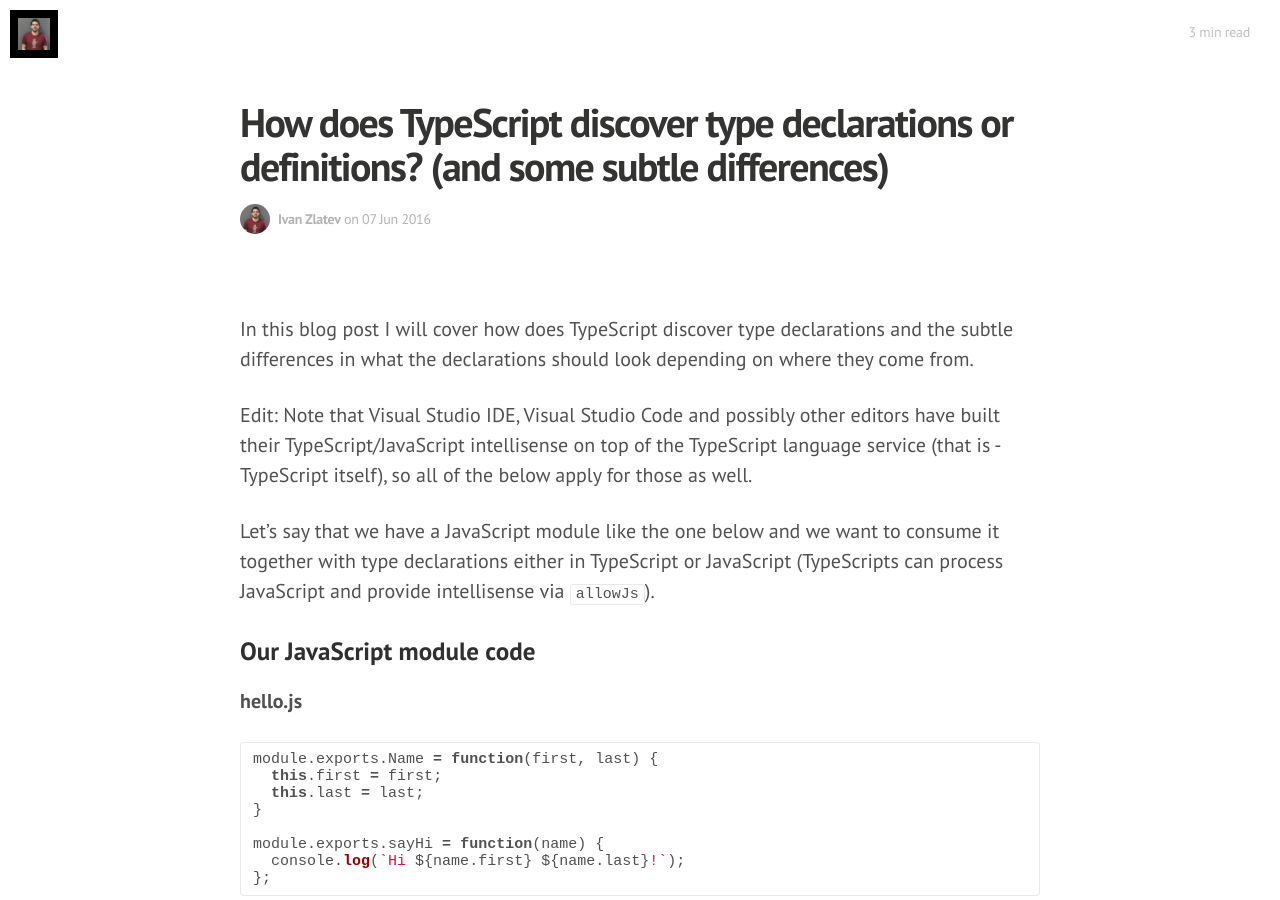
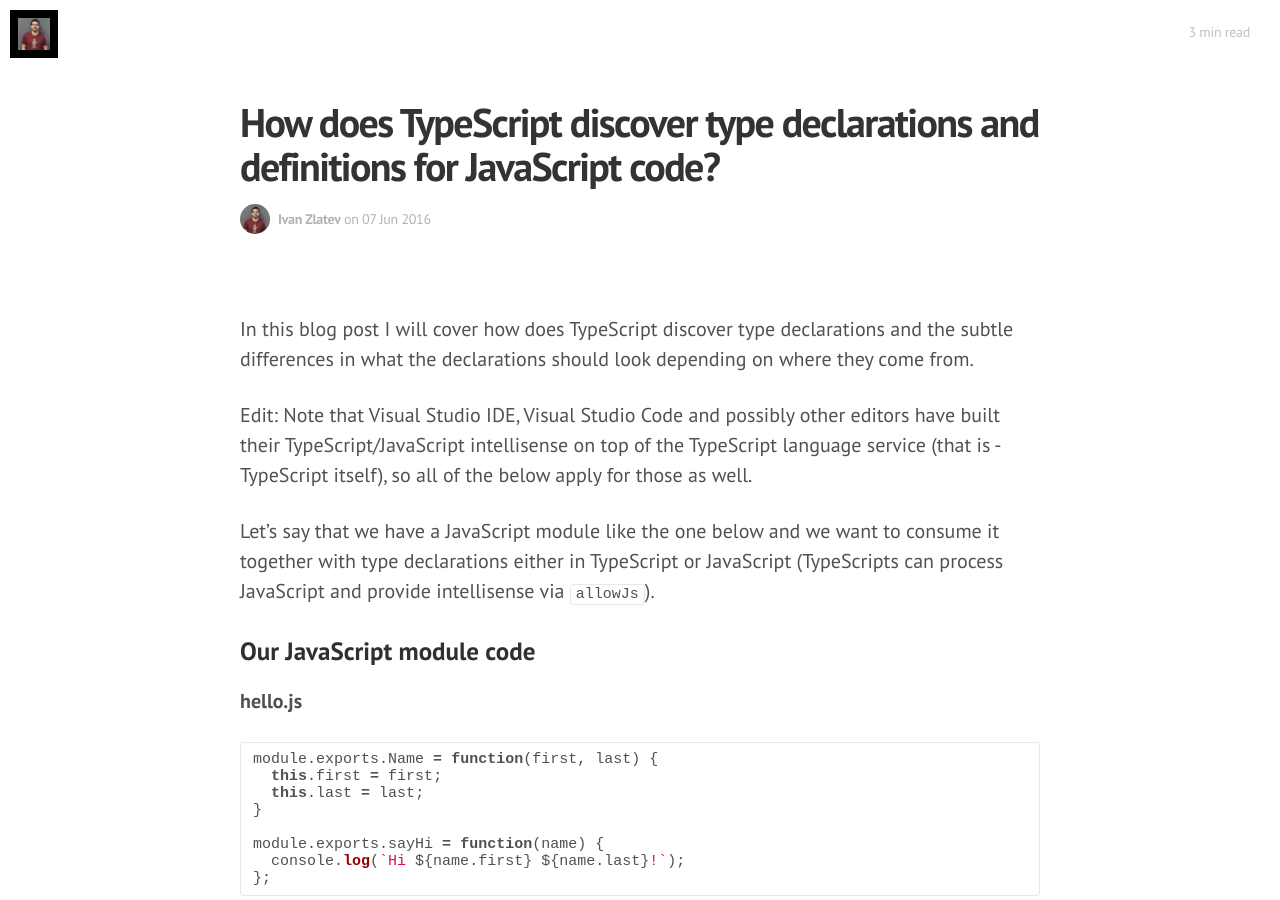
Before and after one commit to ivanz/ivanz.github.io, a Jekyll site: the page built from _posts/2016-06-07-how-does-typescript-discover-type-declarations-definitions-javascript.md, in a window 1280 px wide and 900 px high. Built offline with Jekyll 4.4.1, drawn with Linux system fonts in a browser that asks for light colours; nearby versions of some CDN libraries; some web fonts are replaced; comment, search, counter and statistics services are not loaded.

Commit message:
Title change.

```diff
--- a/_posts/2016-06-07-how-does-typescript-discover-type-declarations-definitions.md
+++ b/_posts/2016-06-07-how-does-typescript-discover-type-declarations-definitions-javascript.md
@@ -1,5 +1,5 @@
 ---
-title: "How does TypeScript discover type declarations or definitions? (and some subtle differences)"
+title: "How does TypeScript discover type declarations and definitions for JavaScript code?"
 author: Ivan Zlatev
 layout: post
 categories:
```
